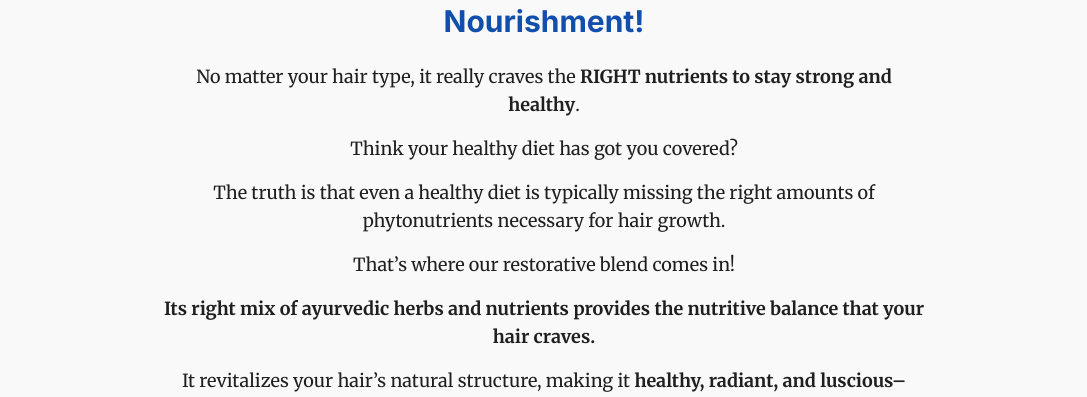
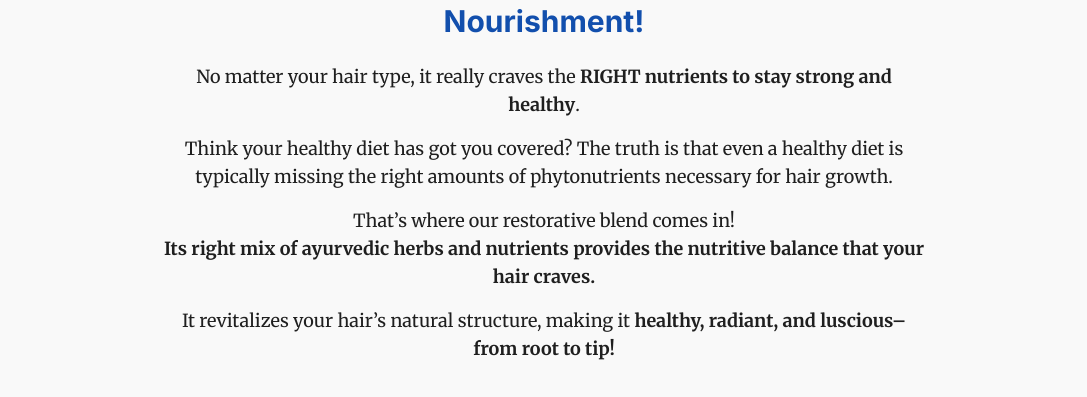
Before and after one commit to BidyutTLS/NnM-NLP11_New_page, a Next.js app: page / in a window 1280 px wide. Shown: the part 8420-8817 px from the top of the page, without its empty margins (96-1183 px from the left). Built offline with nearby package versions, Linux system fonts and the light colour scheme.

Commit message:
Update NourishmentHighlightSection.js

```diff
--- a/components/NourishmentHighlightSection.js
+++ b/components/NourishmentHighlightSection.js
@@ -13,18 +13,16 @@ const NourishmentHighlightSection = () => {
           <strong>RIGHT nutrients to stay strong and healthy</strong>.
         </p>
 
-        <p>Think your healthy diet has got you covered?</p>
-
-        <p>
+        <p>Think your healthy diet has got you covered?
           The truth is that even a healthy diet is typically missing the right
           amounts of phytonutrients necessary for hair growth.
         </p>
 
-        <p>That’s where our restorative blend comes in!</p>
-
-        <p className="font-semibold">
+        <p>That’s where our restorative blend comes in! <br />
+          <strong>
           Its right mix of ayurvedic herbs and nutrients provides the nutritive
           balance that your hair craves.
+          </strong>
         </p>
 
         <p>
```
